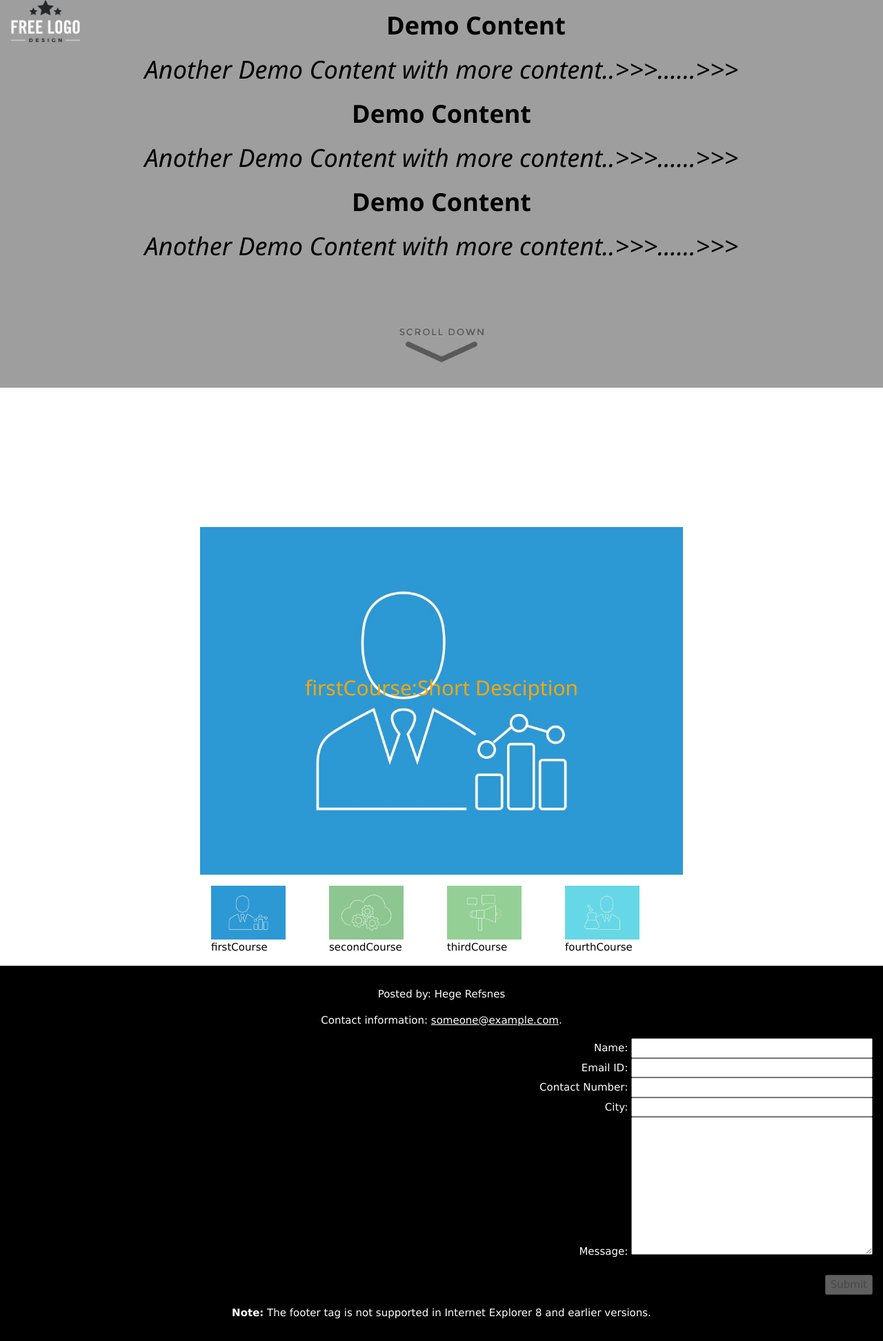
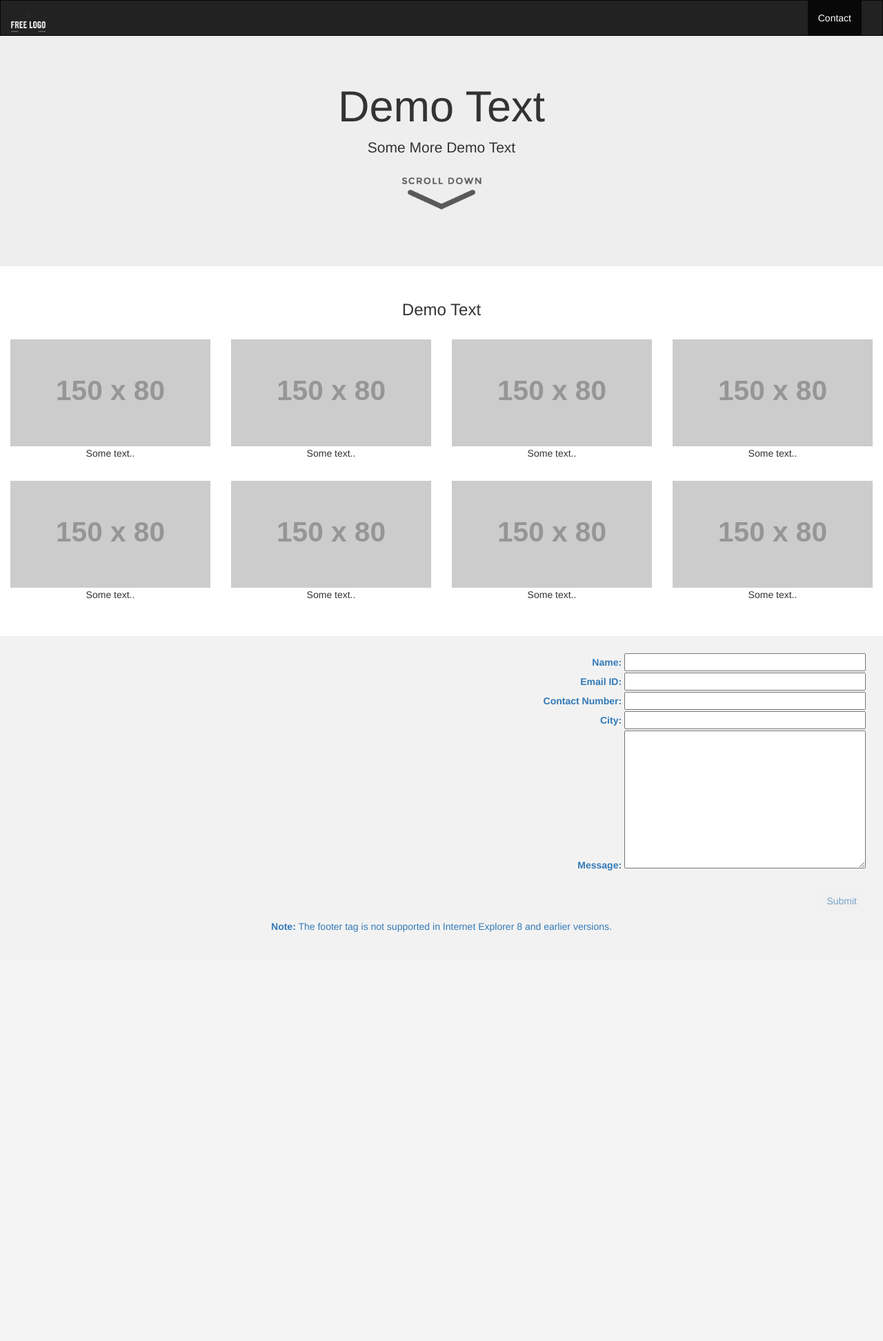
Before and after one commit to hansika17/Ray-Theory, a PHP site: page / in a window 1280 px wide. Shown: the whole page at 69% size. After the commit the page ends 1351 px from the top, so only its background shows below. Run offline with PHP 8.4, Linux system fonts and the light colour scheme; grey boxes labelled with a size stand in for pictures from a placeholder-image service; some libraries are stand-ins or nearby versions.

Commit message:
Signed-off-by: RayTheoryHSM <hansika.kalra171@gmail.com>

```diff
--- a/index.php
+++ b/index.php
@@ -1,185 +1,177 @@
 <!DOCTYPE html>
 <html>
 <head>
-<title>W3.CSS</title>
-<meta name="viewport" content="width=device-width, initial-scale=1">
-<script src="https://ajax.googleapis.com/ajax/libs/angularjs/1.6.4/angular.min.js"></script>
-<link rel="stylesheet" href="https://www.w3schools.com/w3css/4/w3.css">
+
 <style>
 
 
-#overlay {
-    z-index:100;
+.thumb {
+
+}
+.text, .text-js {
+    display: none;
+    position: absolute;
+    bottom: 50px;
+    left: 0;
+    width: 100%;
+    background: #999;
+    background: rbga(	,0.3);
+    text-align: center
+}
+.thumb:hover .text {
+    display: block
 }
 
-.image {
-   position: relative;
-   width: 100%; /* for IE 6 */
-}
 
-h2 {
-   position: absolute;
-   top: 200px;
-   left: 0;
-   width: 100%;
-   color: orange;
-   text-align: center;
-}
+</style>
+ <script src="https://ajax.googleapis.com/ajax/libs/jquery/3.2.1/jquery.min.js"></script>
+<script>
 
-.mySlide {display:none;}
+$('.text').hide().removeClass('text').addClass('text-js');
+
+$('.thumb').hover(function(){
+    $(this).find('.text-js').fadeToggle();
+});
+
+</script>
 
 
-footer {
-    padding: 1em;
-    color: white;
-    background-color: black;
-    clear: left;
-    text-align: center;
-}
+<meta name="viewport" content="width=device-width, initial-scale=1">
+<script src="https://ajax.googleapis.com/ajax/libs/angularjs/1.6.4/angular.min.js"></script>
+  <title>Bootstrap Example</title>
+  <meta charset="utf-8">
+  <meta name="viewport" content="width=device-width, initial-scale=1">
+  <link rel="stylesheet" href="https://maxcdn.bootstrapcdn.com/bootstrap/3.3.7/css/bootstrap.min.css">
 
-</style>
+  <script src="https://maxcdn.bootstrapcdn.com/bootstrap/3.3.7/js/bootstrap.min.js"></script>
+  <style>
+    /* Remove the navbar's default margin-bottom and rounded borders */
+    .navbar {
+      margin-bottom: 0;
+      border-radius: 0;
+    }
+
+    /* Add a gray background color and some padding to the footer */
+    footer {
+      background-color: #f2f2f2;
+      padding: 25px;
+    }
+  </style>
 </head>
-<body ng-app="myApp">
 
 
 
 
-<div  width='100%'>
-  <div class="mySlide w3-container w3-grey">
-  <img src='logo.png' align='left' width='100px'>
-  <center>
-   <h1><b>Demo Content</b></h1>
-    <h1><i>Another Demo Content with more content..>>>......>>></i></h1>
-   <h1><b>Demo Content</b></h1>
-    <h1><i>Another Demo Content with more content..>>>......>>></i></h1>
-    <h1><b>Demo Content</b></h1>
-    <h1><i>Another Demo Content with more content..>>>......>>></i></h1>
-	<br><br><br>
-<div id='overlay'>
-<a href="#down"><img src="scroll.gif"  height='100px'></img></a><br>
-<div>
-</center>
+<body ng-app="myApp">
+
+<nav class="navbar navbar-inverse">
+
+
+<div class="container-fluid">
+    <div class="navbar-header">
+      <button type="button" class="navbar-toggle" data-toggle="collapse" data-target="#myNavbar">
+        <span class="icon-bar"></span>
+        <span class="icon-bar"></span>
+        <span class="icon-bar"></span>
+      </button>
+       <a class="navbar-brand" href="#"><img src='logo.png' align='left' width='50px'></img></a>
+    </div>
+    <div class="collapse navbar-collapse navbar-right" id="myNavbar">
+      <ul class="nav navbar-nav">
+        <li class="active"><a href="#contact">Contact</a></li>
+      </ul>
+
+    </div>
   </div>
+
+
+</nav>
+
+<div class="jumbotron">
+  <div class="container text-center">
+    <h1>Demo Text</h1>
+    <p>Some More Demo Text</p>
+	<a href="#contact">
+	<img align='center' src="scroll.gif" z-index="999999" width='150px'></img>
+	</a>
+	</div>
+</div>
+
+<div class="container-fluid bg-3 text-center">
+  <h3>Demo Text</h3><br>
+  <div class="row">
+    <div class="col-sm-3 thumb">
+
+      <img src="https://placehold.it/150x80?text=IMAGE" class="img-responsive" style="width:100%" alt="Image">
+	   <div class="text">Demo Short Description that will overlay over the picture</div>
+	  <p>Some text..</p>
+    </div>
+    <div class="col-sm-3 thumb">
+
+      <img src="https://placehold.it/150x80?text=IMAGE" class="img-responsive" style="width:100%" alt="Image">
+	  <div class="text">Demo Short Description that will overlay over the picture</div>
+	   <p>Some text..</p>
+    </div>
+    <div class="col-sm-3 thumb">
+
+      <img src="https://placehold.it/150x80?text=IMAGE" class="img-responsive" style="width:100%" alt="Image">
+	    <div class="text">Demo Short Description that will overlay over the picture</div>
+	  <p>Some text..</p>
+    </div>
+    <div class="col-sm-3 thumb">
+
+      <img src="https://placehold.it/150x80?text=IMAGE" class="img-responsive" style="width:100%" alt="Image">
+	   <div class="text">Demo Short Description that will overlay over the picture</div>
+	  <p>Some text..</p>
+    </div>
+  </div>
+</div><br>
+
+<div class="container-fluid bg-3 text-center">
+  <div class="row">
+    <div class="col-sm-3 thumb">
+
+      <img src="https://placehold.it/150x80?text=IMAGE" class="img-responsive" style="width:100%" alt="Image">
+	   <div class="text">Demo Short Description that will overlay over the picture</div>
+	  <p>Some text..</p>
+    </div>
+    <div class="col-sm-3 thumb">
+
+      <img src="https://placehold.it/150x80?text=IMAGE" class="img-responsive" style="width:100%" alt="Image">
+	   <div class="text">Demo Short Description that will overlay over the picture</div>
+	  <p>Some text..</p>
+    </div>
+    <div class="col-sm-3 thumb">
+
+      <img src="https://placehold.it/150x80?text=IMAGE" class="img-responsive" style="width:100%" alt="Image">
+	   <div class="text">Demo Short Description that will overlay over the picture</div>
+	   <p>Some text..</p>
+    </div>
+    <div class="col-sm-3 thumb">
+
+      <img src="https://placehold.it/150x80?text=IMAGE" class="img-responsive" style="width:100%" alt="Image">
+	   <div class="text">Demo Short Description that will overlay over the picture</div>
+	  <p>Some text..</p>
+    </div>
+  </div>
+</div><br><br>
 
 
 
 
 
 
-</div>
-
-<script>
-var slideIndex = 0;
-carousel();
-
-function carousel() {
-    var i;
-    var x = document.getElementsByClassName("mySlide");
-    for (i = 0; i < x.length; i++) {
-      x[i].style.display = "none";
-    }
-    slideIndex++;
-    if (slideIndex > x.length) {slideIndex = 1}
-    x[slideIndex-1].style.display = "block";
-    setTimeout(carousel, 2000);
-}
-</script>
-
-
-
-<br><br><br>
-
-<br><br><br>
-<br><br><br>
-
-
-
-<style>
-.mySlides {display:none}
-.demo {cursor:pointer}
-</style>
-
-
-
-<a name='down'>
-<div class="w3-content" style="max-width:700px">
-  <a class="mySlides" href='newFile.php?courseName=firstCourse'>
- <div class="image"> <img src="firstCourse.jpg" style="width:100%"/>
-	  <h2>firstCourse:Short Desciption</h2></div>
-	  </a>
-	  <a class="mySlides" href='newFile.php?courseName=secondCourse'>
- <div class="image"> <img  src="secondCourse.jpg" style="width:100%"/>
-    <h2>secondCourse:Short Desciption</h2></div>
-	  </a>
-	  <a class="mySlides" href='newFile.php?courseName=thirdCourse'>
-  <div class="image"><img src="thirdCourse.jpg" style="width:100%"/>
-		<h2>thirdCourse:Short Desciption</h2></div>
-	  </a>
-	  <a class="mySlides" href='newFile.php?courseName=fourthCourse'>
- <div class="image"> <img  src="fourthCourse.jpg" style="width:100%"/>
-<h2>fourthCourse:Short Desciption 	</h2></div>
-	  </a>
 
 
 
 
 
-  <div class="w3-row-padding w3-section">
-    <div class="w3-col s3">
-      <img class="demo w3-opacity w3-hover-opacity-off" src="firstCourse.jpg" style="width:70%" onclick="currentDiv(1)">firstCourse
-
-    </div>
-    <div class="w3-col s3">
-      <img class="demo w3-opacity w3-hover-opacity-off" src="secondCourse.jpg" style="width:70%" onclick="currentDiv(2)">secondCourse
-
-	</div>
-    <div class="w3-col s3">
-      <img class="demo w3-opacity w3-hover-opacity-off" src="thirdCourse.jpg" style="width:70%" onclick="currentDiv(3)">thirdCourse
-
-	</div>
-	 <div class="w3-col s3">
-      <img class="demo w3-opacity w3-hover-opacity-off" src="fourthCourse.jpg" style="width:70%" onclick="currentDiv(4)">fourthCourse
-
-    </div>
-  </div>
-</div>
-
-<script>
-var slideIndex = 1;
-showDivs(slideIndex);
-
-function plusDivs(n) {
-  showDivs(slideIndex += n);
-}
-
-function currentDiv(n) {
-  showDivs(slideIndex = n);
-}
-
-function showDivs(n) {
-  var i;
-  var x = document.getElementsByClassName("mySlides");
-  var dots = document.getElementsByClassName("demo");
-  if (n > x.length) {slideIndex = 1}
-  if (n < 1) {slideIndex = x.length}
-  for (i = 0; i < x.length; i++) {
-     x[i].style.display = "none";
-  }
-  for (i = 0; i < dots.length; i++) {
-     dots[i].className = dots[i].className.replace(" w3-opacity-off", "");
-  }
-  x[slideIndex-1].style.display = "block";
-  dots[slideIndex-1].className += " w3-opacity-off";
-}
-
-document.getElementsByClassName("mySlides");
-</script>
+<a name='contact'/>
 <footer>
 <center>
-  <p>Posted by: Hege Refsnes</p>
-  <p>Contact information: <a href="mailto:someone@example.com">someone@example.com</a>.</p>
   <div ng-controller="formCtrl" align='right'>
 <form method="post" name="myForm">
+
 <div>
 <label>Name:</label>
 <input style=" width:350px;" style="color:red" type="text" name="name" ng-model="name" required>
@@ -188,11 +180,16 @@ document.getElementsByClassName("mySlides");
 <div>
 <label>Email ID:</label>
 <input style=" width:350px;" type="email" name="email_id" ng-model="email_id">
-<br><span style="color:red" ng-show="myForm.email_id.$touched && myForm.email_id.$invalid">Email is invalid</span>
+<br><span style="color:red" ng-show="myForm.email_id.$touched && myForm.email_id.$invalid">Email is required.</span>
+<span style="color:red" ng-show="myForm.email_id.$touched && myForm.email_id.$invalid">Email is invalid</span>
 </div><div>
 <label>Contact Number:</label>
-<input style=" width:350px;" type="text" name="mobile_no" ng-model="mobile_no" required my-directive>
-<br><span style="color:red" ng-show="myForm.mobile_no.$touched && myForm.mobile_no.$invalid">contact number must be of 10 digit.</span>
+<input style=" width:350px;" 	type="number" name="mobile_no" ng-model="mobile_no" ng-model="mobile_no" ng-minlength="10"
+                   ng-maxlength="10"  required>
+<br><span style="color:red" ng-show="myForm.mobile_no.$touched && myForm.mobile_no.$invalid">Contact is required.</span>
+ <span style="color:red" ng-show="((myForm.mobile_no.$error.minlength ||
+                           myForm.mobile_no.$error.maxlength) &&
+                           myForm.mobile_no.$dirty)">Please enter a 10 digit number</span>
 </div>
 <div>
 <label>City:</label>
@@ -201,11 +198,12 @@ document.getElementsByClassName("mySlides");
 </div>
 <div>
 <label>Message:</label>
-<textarea style=" width:350px; overflow-y: scroll; height:200px;" type="text" name="enquiry_msg" ng-model="enquiry_msg" required></textarea>
+<textarea placeholder="" style=" width:350px; overflow-y: scroll; height:200px;" type="text" name="enquiry_msg" ng-model="enquiry_msg" required></textarea>
 <br><span style="color:red" ng-show="myForm.enquiry_msg.$touched && myForm.enquiry_msg.$invalid">Message is required.</span>
 </div>
 <br>
 <button type="submit" class="btn" ng-click="formsubmit(myForm.$valid)"  ng-disabled="myForm.$invalid">Submit </button>
+<h4>{{result}}</h4>
 </form>
 
 </div>
@@ -213,35 +211,13 @@ document.getElementsByClassName("mySlides");
 
 <center></footer>
 
-<script>
-var app = angular.module('myApp',['ngRoute']);
-app.directive('myDirective', function() {
-    return {
-        require: 'ngModel',
-        link: function(scope, element, attr, mCtrl) {
-            function myValidation(value) {
-                if (value.length<10 || value.length>10  ) {
-                    mCtrl.$setValidity('number', true);
-                } else {
-                    mCtrl.$setValidity('number', false);
-                }
-                return value;
-            }
-            mCtrl.$parsers.push(myValidation);
-        }
-    };
-});
-</script>
+
 <script>
 var app = angular.module('myApp',[]);
 app.controller("formCtrl", ['$scope', '$http', function($scope, $http) {
         $scope.url = 'enquiry_save.php';
-
         $scope.formsubmit = function(isValid) {
-
-
             if (isValid) {
-
 
                 $http.post($scope.url, {"name": $scope.name, "email_id": $scope.email_id, "mobile_no": $scope.mobile_no, "city": $scope.city,
 				"enquiry_msg": $scope.enquiry_msg})
@@ -249,13 +225,12 @@ app.controller("formCtrl", ['$scope', '$http', function($scope, $http) {
                             console.log(data);
                             $scope.status = status;
                             $scope.data = data;
-                            $scope.result = data;
+                            $scope.result = data.data;
                         })
             }else{
 
                   alert('Form is not valid');
             }
-
         };
 }]);
 </script>
```
